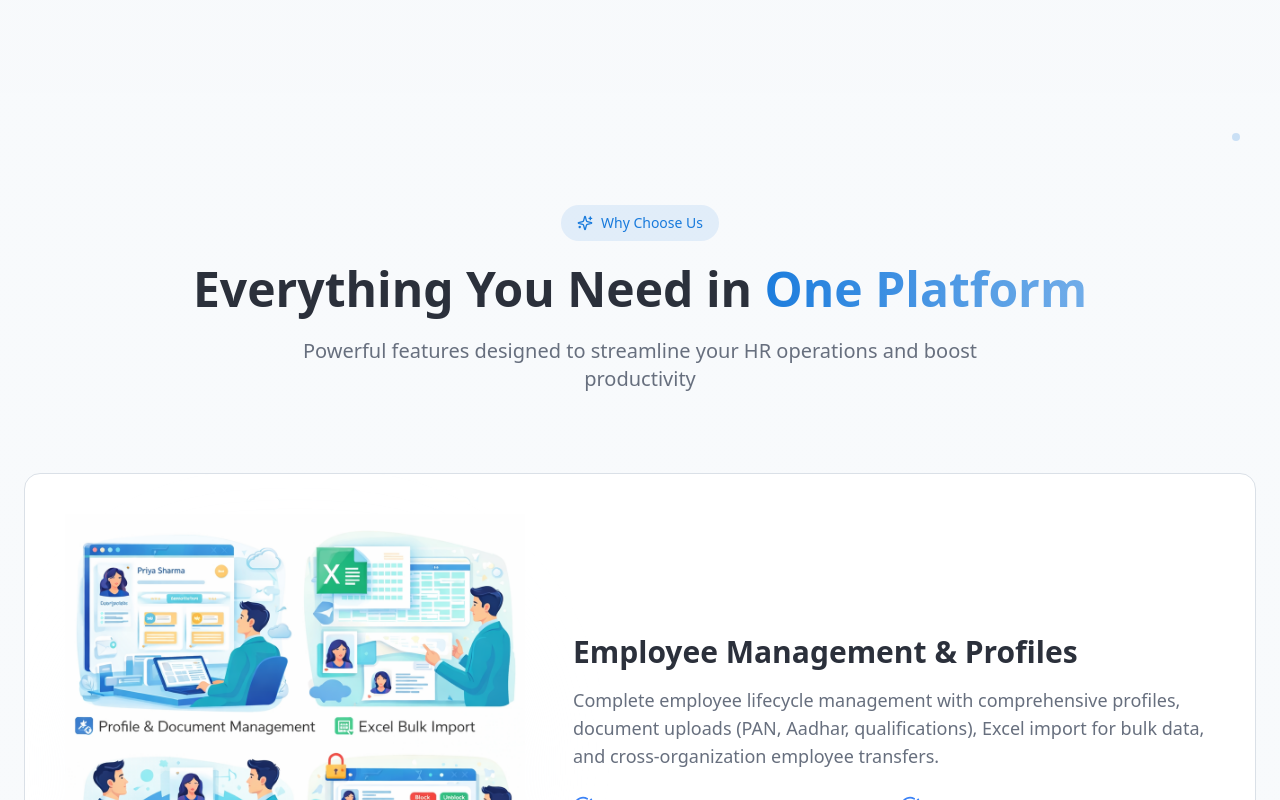
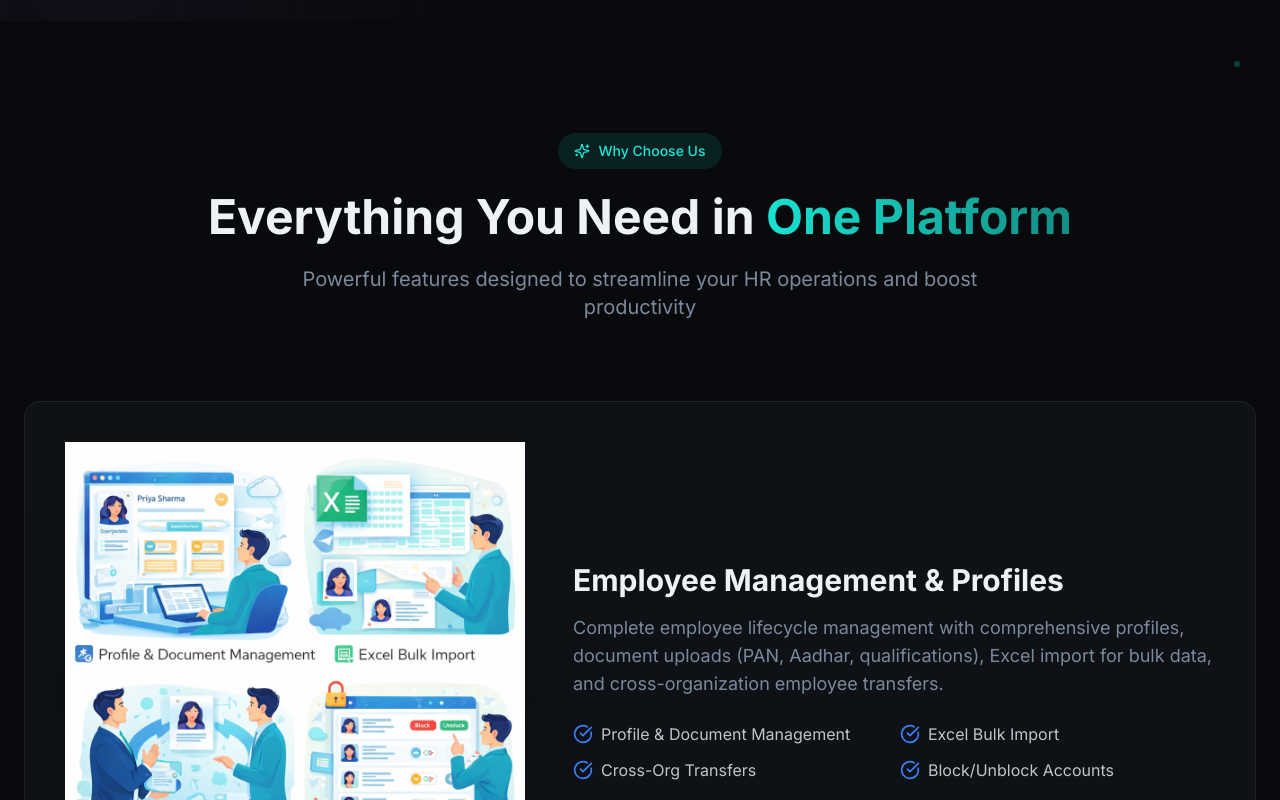
Before and after one commit to mnncse2003/staffy-spark, a React (Vite) app: page / in a window 1280 px wide. Shown: the part 1000-1800 px from the top of the page. Built offline with nearby package versions, Linux system fonts and the light colour scheme; no server answers; the HTML template or start-up script is replaced by a standard one.

Commit message:
Futuristic dark theme
Co-authored-by: mnn2003 <88995970+mnn2003@users.noreply.github.com>

```diff
--- a/src/components/ui/GeometricDecorations.tsx
+++ b/src/components/ui/GeometricDecorations.tsx
@@ -9,14 +9,18 @@ export const GeometricDecorations = ({ variant = 'default', className }: Geometr
   if (variant === 'hero') {
     return (
       <div className={cn('absolute inset-0 overflow-hidden pointer-events-none', className)}>
-        {/* Large gradient circle */}
-        <div className="absolute -top-20 -right-20 w-96 h-96 bg-gradient-to-br from-primary/10 to-accent/10 rounded-full blur-3xl animate-float" />
-        {/* Small accent circle */}
-        <div className="absolute top-1/3 -left-10 w-32 h-32 bg-accent/20 rounded-full blur-2xl animate-float-delayed" />
-        {/* Geometric shapes */}
-        <div className="absolute top-20 right-1/4 w-4 h-4 bg-primary/30 rotate-45 animate-spin-slow" />
-        <div className="absolute bottom-1/4 left-1/4 w-6 h-6 border-2 border-accent/30 rotate-12 animate-bounce-slow" />
-        <div className="absolute top-1/2 right-10 w-3 h-3 bg-accent/40 rounded-full animate-pulse" />
+        {/* Grid pattern */}
+        <div className="absolute inset-0 grid-pattern opacity-30" />
+        {/* Large gradient orbs */}
+        <div className="absolute -top-40 -right-40 w-[600px] h-[600px] bg-primary/5 rounded-full blur-[120px] animate-float" />
+        <div className="absolute -bottom-40 -left-40 w-[500px] h-[500px] bg-accent/5 rounded-full blur-[120px] animate-float-delayed" />
+        {/* Floating geometric shapes */}
+        <div className="absolute top-20 right-1/4 w-2 h-2 bg-primary/60 rotate-45 animate-spin-slow" />
+        <div className="absolute bottom-1/4 left-1/4 w-3 h-3 border border-accent/40 rotate-12 animate-bounce-slow" />
+        <div className="absolute top-1/2 right-10 w-1.5 h-1.5 bg-primary/80 rounded-full animate-pulse" />
+        <div className="absolute top-1/3 left-[15%] w-1 h-1 bg-accent/60 rounded-full animate-pulse" />
+        {/* Scan line */}
+        <div className="absolute left-0 w-full h-px bg-gradient-to-r from-transparent via-primary/20 to-transparent animate-float" />
       </div>
     );
   }
@@ -24,10 +28,10 @@ export const GeometricDecorations = ({ variant = 'default', className }: Geometr
   if (variant === 'features') {
     return (
       <div className={cn('absolute inset-0 overflow-hidden pointer-events-none', className)}>
-        <div className="absolute -bottom-20 -left-20 w-72 h-72 bg-gradient-to-tr from-primary/5 to-accent/5 rounded-full blur-3xl" />
-        <div className="absolute top-10 right-10 w-2 h-2 bg-primary/40 rounded-full animate-pulse" />
-        <div className="absolute bottom-20 right-1/3 w-4 h-4 border border-accent/20 rotate-45" />
-        <div className="absolute top-1/3 left-10 w-8 h-8 border-2 border-primary/10 rounded-full" />
+        <div className="absolute inset-0 dot-pattern opacity-20" />
+        <div className="absolute -bottom-20 -left-20 w-72 h-72 bg-primary/3 rounded-full blur-[80px]" />
+        <div className="absolute top-10 right-10 w-1.5 h-1.5 bg-primary/50 rounded-full animate-pulse" />
+        <div className="absolute bottom-20 right-1/3 w-2 h-2 border border-accent/20 rotate-45" />
       </div>
     );
   }
@@ -36,17 +40,16 @@ export const GeometricDecorations = ({ variant = 'default', className }: Geometr
     return (
       <div className={cn('absolute inset-0 overflow-hidden pointer-events-none', className)}>
         <div className="absolute top-0 left-1/2 -translate-x-1/2 w-full h-px bg-gradient-to-r from-transparent via-primary/20 to-transparent" />
-        <div className="absolute -top-10 right-1/4 w-40 h-40 bg-accent/5 rounded-full blur-2xl" />
-        <div className="absolute bottom-10 left-10 w-3 h-3 bg-primary/30 rotate-45 animate-spin-slow" />
-        <div className="absolute top-1/4 right-20 w-2 h-2 bg-accent/50 rounded-full animate-bounce-slow" />
+        <div className="absolute -top-10 right-1/4 w-40 h-40 bg-accent/3 rounded-full blur-[60px]" />
+        <div className="absolute bottom-10 left-10 w-2 h-2 bg-primary/30 rotate-45 animate-spin-slow" />
       </div>
     );
   }
 
   return (
     <div className={cn('absolute inset-0 overflow-hidden pointer-events-none', className)}>
-      <div className="absolute -top-10 -right-10 w-40 h-40 bg-primary/5 rounded-full blur-2xl" />
-      <div className="absolute bottom-10 left-10 w-2 h-2 bg-accent/30 rotate-45" />
+      <div className="absolute -top-10 -right-10 w-40 h-40 bg-primary/3 rounded-full blur-[60px]" />
+      <div className="absolute bottom-10 left-10 w-1.5 h-1.5 bg-accent/30 rotate-45" />
     </div>
   );
 };
--- /dev/null
+++ b/src/hooks/useTypewriter.tsx
@@ -0,0 +1,56 @@
+import { useState, useEffect } from 'react';
+
+interface UseTypewriterOptions {
+  texts: string[];
+  typingSpeed?: number;
+  deletingSpeed?: number;
+  pauseDuration?: number;
+}
+
+export const useTypewriter = ({
+  texts,
+  typingSpeed = 80,
+  deletingSpeed = 40,
+  pauseDuration = 2000,
+}: UseTypewriterOptions) => {
+  const [displayText, setDisplayText] = useState('');
+  const [textIndex, setTextIndex] = useState(0);
+  const [isDeleting, setIsDeleting] = useState(false);
+  const [isPaused, setIsPaused] = useState(false);
+
+  useEffect(() => {
+    const currentText = texts[textIndex];
+
+    if (isPaused) {
+      const timeout = setTimeout(() => {
+        setIsPaused(false);
+        setIsDeleting(true);
+      }, pauseDuration);
+      return () => clearTimeout(timeout);
+    }
+
+    if (isDeleting) {
+      if (displayText === '') {
+        setIsDeleting(false);
+        setTextIndex((prev) => (prev + 1) % texts.length);
+        return;
+      }
+      const timeout = setTimeout(() => {
+        setDisplayText((prev) => prev.slice(0, -1));
+      }, deletingSpeed);
+      return () => clearTimeout(timeout);
+    }
+
+    if (displayText === currentText) {
+      setIsPaused(true);
+      return;
+    }
+
+    const timeout = setTimeout(() => {
+      setDisplayText(currentText.slice(0, displayText.length + 1));
+    }, typingSpeed);
+    return () => clearTimeout(timeout);
+  }, [displayText, textIndex, isDeleting, isPaused, texts, typingSpeed, deletingSpeed, pauseDuration]);
+
+  return { displayText, isDeleting };
+};
--- a/src/index.css
+++ b/src/index.css
@@ -1,93 +1,84 @@
+@import url('https://fonts.googleapis.com/css2?family=Inter:wght@300;400;500;600;700;800;900&family=JetBrains+Mono:wght@400;500;600&display=swap');
+
 @tailwind base;
 @tailwind components;
 @tailwind utilities;
 
-/* Definition of the design system. All colors, gradients, fonts, etc should be defined here.
-All colors MUST be HSL.
-*/
-
 @layer base {
   :root {
-    --background: 210 40% 98%;
-    --foreground: 220 15% 20%;
+    --background: 220 20% 4%;
+    --foreground: 210 40% 95%;
 
-    --card: 0 0% 100%;
-    --card-foreground: 220 15% 20%;
+    --card: 220 20% 7%;
+    --card-foreground: 210 40% 95%;
 
-    --popover: 0 0% 100%;
-    --popover-foreground: 220 15% 20%;
+    --popover: 220 20% 7%;
+    --popover-foreground: 210 40% 95%;
 
-    --primary: 210 80% 48%;
-    --primary-foreground: 0 0% 100%;
+    --primary: 175 80% 50%;
+    --primary-foreground: 220 20% 4%;
 
-    --primary-glow: 190 85% 55%;
+    --primary-glow: 190 100% 60%;
 
-    --secondary: 210 30% 92%;
-    --secondary-foreground: 220 15% 20%;
+    --secondary: 220 15% 14%;
+    --secondary-foreground: 210 40% 90%;
 
-    --muted: 210 30% 95%;
-    --muted-foreground: 220 10% 45%;
+    --muted: 220 15% 12%;
+    --muted-foreground: 215 15% 55%;
 
-    --accent: 190 85% 55%;
+    --accent: 265 80% 65%;
     --accent-foreground: 0 0% 100%;
 
-    --destructive: 0 84.2% 60.2%;
+    --destructive: 0 72% 51%;
     --destructive-foreground: 0 0% 100%;
 
-    --border: 210 20% 88%;
-    --input: 210 20% 88%;
-    --ring: 210 80% 48%;
+    --border: 220 15% 14%;
+    --input: 220 15% 14%;
+    --ring: 175 80% 50%;
 
     --radius: 0.75rem;
 
     /* Gradients */
-    --gradient-hero: linear-gradient(135deg, hsl(210 80% 48%) 0%, hsl(190 85% 55%) 100%);
-    --gradient-subtle: linear-gradient(180deg, hsl(210 40% 98%) 0%, hsl(210 35% 96%) 100%);
+    --gradient-hero: linear-gradient(135deg, hsl(175 80% 50%) 0%, hsl(265 80% 65%) 50%, hsl(190 100% 60%) 100%);
+    --gradient-subtle: linear-gradient(180deg, hsl(220 20% 4%) 0%, hsl(220 20% 6%) 100%);
+    --gradient-glow: linear-gradient(135deg, hsl(175 80% 50% / 0.15) 0%, hsl(265 80% 65% / 0.15) 100%);
+    --gradient-card: linear-gradient(145deg, hsl(220 20% 8%) 0%, hsl(220 20% 6%) 100%);
 
     /* Shadows */
-    --shadow-elegant: 0 10px 40px -10px hsl(210 80% 48% / 0.2);
-    --shadow-card: 0 4px 20px -4px hsl(220 15% 20% / 0.08);
+    --shadow-elegant: 0 10px 40px -10px hsl(175 80% 50% / 0.25);
+    --shadow-card: 0 4px 24px -4px hsl(0 0% 0% / 0.4);
+    --shadow-glow: 0 0 30px hsl(175 80% 50% / 0.15);
+    --shadow-glow-accent: 0 0 30px hsl(265 80% 65% / 0.15);
 
     /* Transitions */
     --transition-smooth: all 0.3s cubic-bezier(0.4, 0, 0.2, 1);
   }
 
   .dark {
-    --background: 220 20% 12%;
-    --foreground: 210 40% 98%;
-
-    --card: 220 18% 16%;
-    --card-foreground: 210 40% 98%;
-
-    --popover: 220 18% 16%;
-    --popover-foreground: 210 40% 98%;
-
-    --primary: 210 80% 55%;
-    --primary-foreground: 0 0% 100%;
-
-    --primary-glow: 190 85% 60%;
-
-    --secondary: 220 15% 22%;
-    --secondary-foreground: 210 40% 98%;
-
-    --muted: 220 15% 20%;
-    --muted-foreground: 215 15% 60%;
-
-    --accent: 190 85% 55%;
+    --background: 220 20% 4%;
+    --foreground: 210 40% 95%;
+    --card: 220 20% 7%;
+    --card-foreground: 210 40% 95%;
+    --popover: 220 20% 7%;
+    --popover-foreground: 210 40% 95%;
+    --primary: 175 80% 50%;
+    --primary-foreground: 220 20% 4%;
+    --primary-glow: 190 100% 60%;
+    --secondary: 220 15% 14%;
+    --secondary-foreground: 210 40% 90%;
+    --muted: 220 15% 12%;
+    --muted-foreground: 215 15% 55%;
+    --accent: 265 80% 65%;
     --accent-foreground: 0 0% 100%;
-
-    --destructive: 0 62.8% 50%;
+    --destructive: 0 72% 51%;
     --destructive-foreground: 0 0% 100%;
-
-    --border: 220 15% 22%;
-    --input: 220 15% 22%;
-    --ring: 210 80% 55%;
-
-    --gradient-hero: linear-gradient(135deg, hsl(210 80% 45%) 0%, hsl(190 85% 50%) 100%);
-    --gradient-subtle: linear-gradient(180deg, hsl(220 20% 12%) 0%, hsl(220 18% 14%) 100%);
-
-    --shadow-elegant: 0 10px 40px -10px hsl(210 80% 55% / 0.3);
-    --shadow-card: 0 4px 20px -4px hsl(0 0% 0% / 0.3);
+    --border: 220 15% 14%;
+    --input: 220 15% 14%;
+    --ring: 175 80% 50%;
+    --gradient-hero: linear-gradient(135deg, hsl(175 80% 50%) 0%, hsl(265 80% 65%) 50%, hsl(190 100% 60%) 100%);
+    --gradient-subtle: linear-gradient(180deg, hsl(220 20% 4%) 0%, hsl(220 20% 6%) 100%);
+    --shadow-elegant: 0 10px 40px -10px hsl(175 80% 50% / 0.25);
+    --shadow-card: 0 4px 24px -4px hsl(0 0% 0% / 0.4);
   }
 }
 
@@ -96,12 +87,84 @@ All colors MUST be HSL.
     @apply border-border;
   }
 
+  html {
+    scroll-behavior: smooth;
+    font-family: 'Inter', system-ui, -apple-system, sans-serif;
+  }
+
   body {
     @apply bg-background text-foreground;
+    -webkit-font-smoothing: antialiased;
+    -moz-osx-font-smoothing: grayscale;
   }
 }
 
-/* Custom animations for geometric decorations */
+/* Glowing border effect */
+.glow-border {
+  position: relative;
+}
+.glow-border::before {
+  content: '';
+  position: absolute;
+  inset: -1px;
+  border-radius: inherit;
+  padding: 1px;
+  background: var(--gradient-hero);
+  -webkit-mask: linear-gradient(#fff 0 0) content-box, linear-gradient(#fff 0 0);
+  -webkit-mask-composite: xor;
+  mask-composite: exclude;
+  opacity: 0.5;
+  transition: opacity 0.3s ease;
+}
+.glow-border:hover::before {
+  opacity: 1;
+}
+
+/* Glassmorphism */
+.glass {
+  background: hsl(220 20% 7% / 0.6);
+  backdrop-filter: blur(20px);
+  -webkit-backdrop-filter: blur(20px);
+  border: 1px solid hsl(220 15% 14% / 0.5);
+}
+
+/* Animated gradient text */
+.gradient-text {
+  background: var(--gradient-hero);
+  -webkit-background-clip: text;
+  -webkit-text-fill-color: transparent;
+  background-clip: text;
+}
+
+.gradient-text-animate {
+  background: linear-gradient(135deg, hsl(175 80% 50%), hsl(265 80% 65%), hsl(190 100% 60%), hsl(175 80% 50%));
+  background-size: 300% 300%;
+  -webkit-background-clip: text;
+  -webkit-text-fill-color: transparent;
+  background-clip: text;
+  animation: gradient-shift 4s ease infinite;
+}
+
+@keyframes gradient-shift {
+  0%, 100% { background-position: 0% 50%; }
+  50% { background-position: 100% 50%; }
+}
+
+/* Grid pattern background */
+.grid-pattern {
+  background-image:
+    linear-gradient(hsl(220 15% 14% / 0.3) 1px, transparent 1px),
+    linear-gradient(90deg, hsl(220 15% 14% / 0.3) 1px, transparent 1px);
+  background-size: 60px 60px;
+}
+
+/* Dot pattern */
+.dot-pattern {
+  background-image: radial-gradient(hsl(220 15% 20% / 0.4) 1px, transparent 1px);
+  background-size: 30px 30px;
+}
+
+/* Custom animations */
 @keyframes float {
   0%, 100% { transform: translateY(0) rotate(0deg); }
   50% { transform: translateY(-20px) rotate(5deg); }
@@ -122,6 +185,26 @@ All colors MUST be HSL.
   50% { transform: translateY(-10px) rotate(12deg); }
 }
 
+@keyframes pulse-glow {
+  0%, 100% { box-shadow: 0 0 20px hsl(175 80% 50% / 0.2); }
+  50% { box-shadow: 0 0 40px hsl(175 80% 50% / 0.4); }
+}
+
+@keyframes slide-up {
+  from { transform: translateY(30px); opacity: 0; }
+  to { transform: translateY(0); opacity: 1; }
+}
+
+@keyframes typewriter-cursor {
+  0%, 100% { border-color: hsl(175 80% 50%); }
+  50% { border-color: transparent; }
+}
+
+@keyframes scanner-line {
+  0% { top: 0; }
+  100% { top: 100%; }
+}
+
 @layer utilities {
   .animate-float {
     animation: float 8s ease-in-out infinite;
@@ -139,4 +222,31 @@ All colors MUST be HSL.
   .animate-bounce-slow {
     animation: bounce-slow 4s ease-in-out infinite;
   }
+
+  .animate-pulse-glow {
+    animation: pulse-glow 3s ease-in-out infinite;
+  }
+
+  .animate-slide-up {
+    animation: slide-up 0.6s ease-out forwards;
+  }
+
+  .font-mono {
+    font-family: 'JetBrains Mono', monospace;
+  }
 }
+
+/* Scrollbar styling */
+::-webkit-scrollbar {
+  width: 6px;
+}
+::-webkit-scrollbar-track {
+  background: hsl(220 20% 4%);
+}
+::-webkit-scrollbar-thumb {
+  background: hsl(220 15% 20%);
+  border-radius: 3px;
+}
+::-webkit-scrollbar-thumb:hover {
+  background: hsl(175 80% 50% / 0.5);
+}
```
